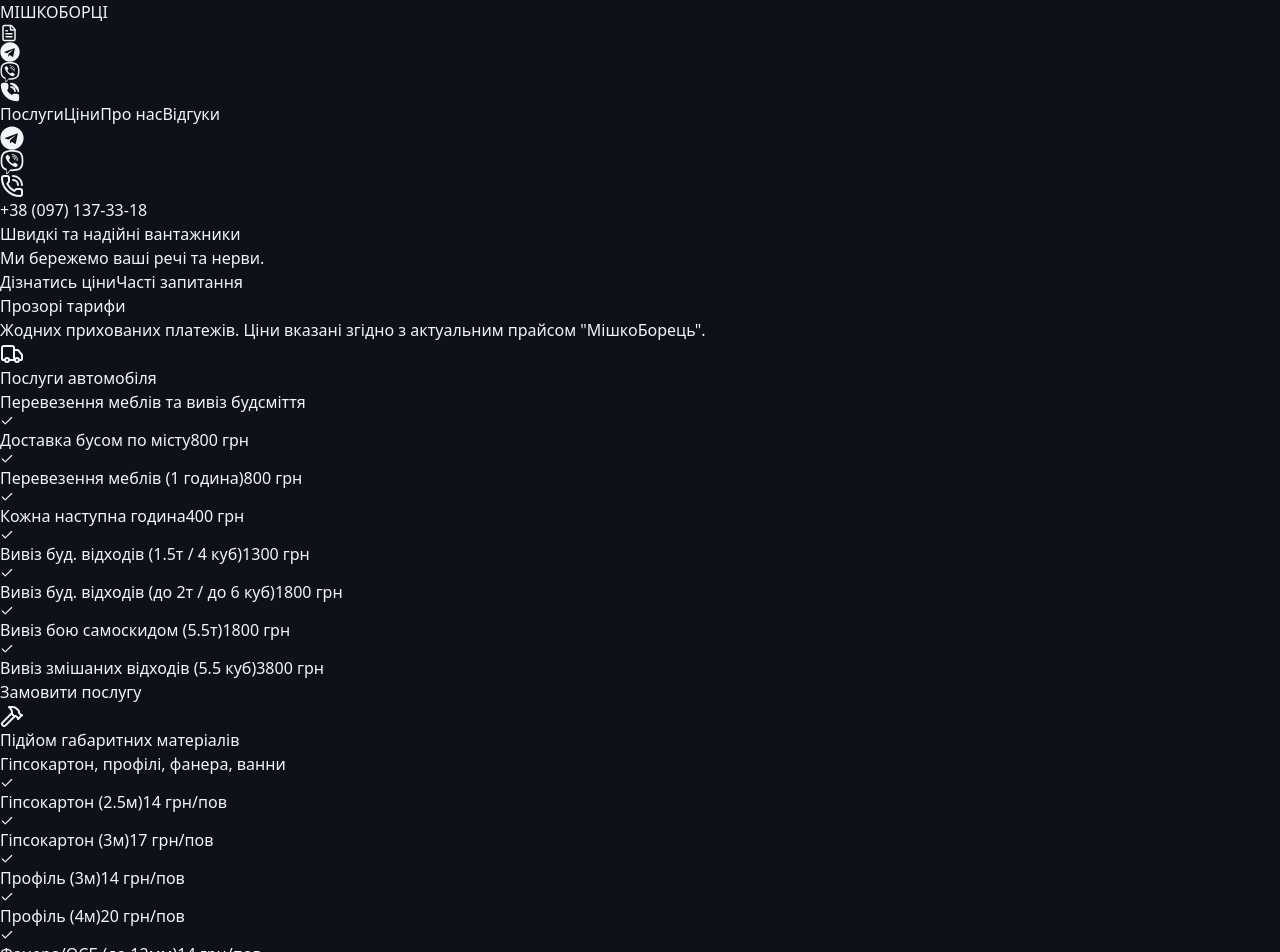
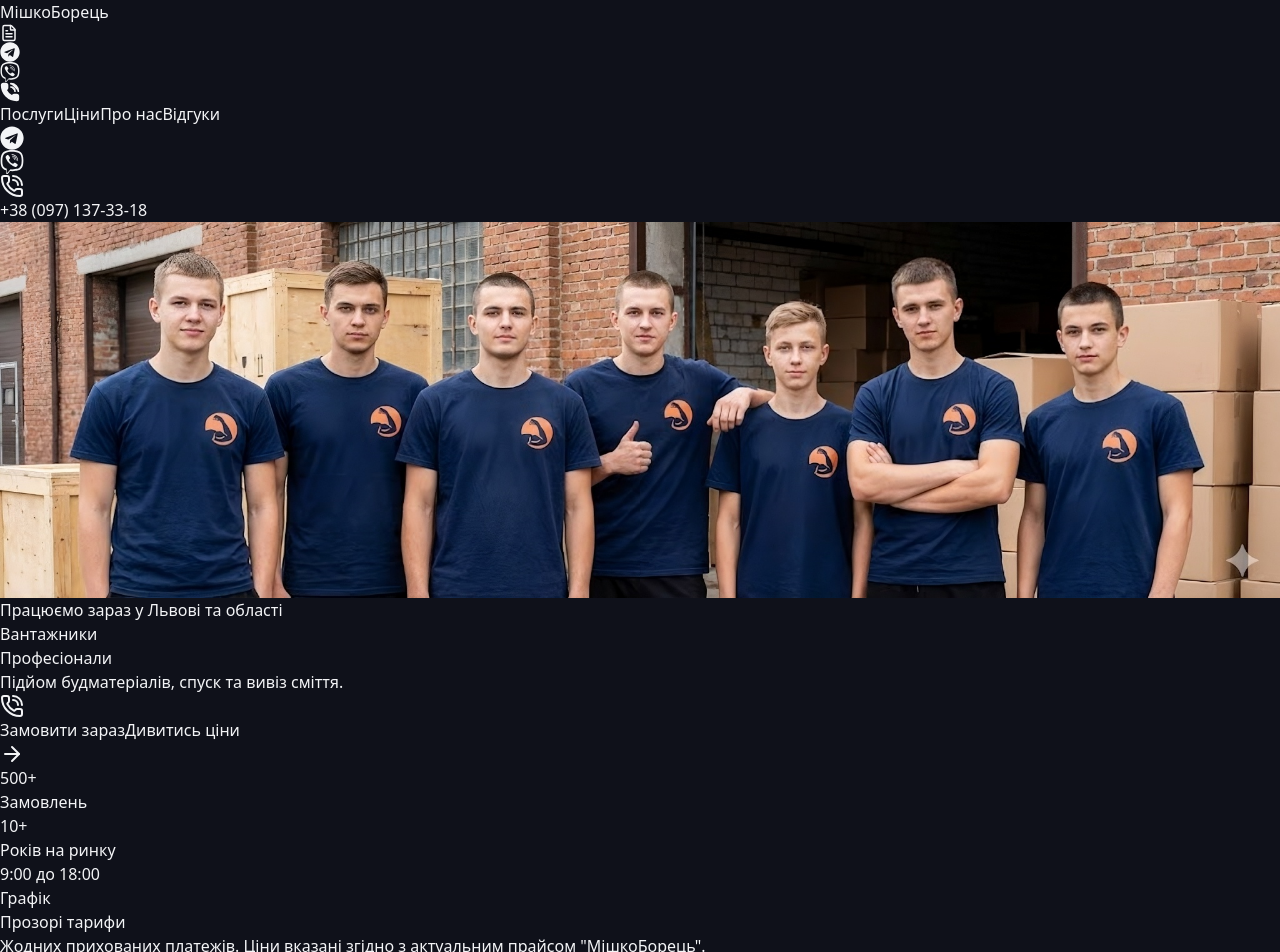
Before and after one commit to fiyzech/mishkoborci, a React (Vite) app: page / in a window 1280 px wide. Shown: the top 952 px of the page. Built offline with nearby package versions, Linux system fonts and the light colour scheme.

Commit message:
add bg photo to hero

```diff
--- a/src/components/About.tsx
+++ b/src/components/About.tsx
@@ -12,7 +12,7 @@ export const About: React.FC = () => {
             Про компанію
           </div>
           <h2 className="text-3xl md:text-4xl font-bold mb-6 leading-tight">
-            Чому обирають <span className="text-[#0096FF]">МішкоБорців</span>?
+            Чому обирають <span className="text-[#D8A25E]">МішкоБорців</span>?
           </h2>
           <p className="text-gray-400 mb-6 text-lg">
             Працюємо швидко, чітко і акуратно.
@@ -20,6 +20,9 @@ export const About: React.FC = () => {
 
           <ul className="space-y-4 mb-8">
             {[
+              "Більше 10-ти років на ринку",
+              "На постійній співпраці з клієнтами",
+              "Ринкові ціни",
               "Відповідальність за вантаж",
               "Фізично міцні та ввічливі працівники",
               "Подача машини протягом 30 хвилин",
--- a/src/components/Header.tsx
+++ b/src/components/Header.tsx
@@ -13,7 +13,7 @@ export const Header: React.FC = () => {
         {/* 1. ЛОГОТИП (Зліва) */}
         <a href="#hero" className="flex items-center gap-2 group cursor-pointer z-50 mr-2">
           <div className="text-xl md:text-2xl font-black tracking-wider uppercase select-none leading-none">
-            <span className="text-[#0096FF]">МІШКОБОРЦІ</span>
+            <span className="text-[#D8A25E]">МішкоБорець</span>
           </div>
         </a>
 
@@ -80,7 +80,7 @@ export const Header: React.FC = () => {
           <a href={`viber://chat?number=%2B${phoneNumber}`} className="text-[#7360F2] hover:text-white hover:-translate-y-1 transition-transform">
             <FaViber size={24} />
           </a>
-          <a href={`tel:${phoneNumber}`} className="flex items-center gap-2 text-[#FFD700] font-bold text-lg ml-2 hover:scale-105 transition-transform">
+          <a href={`tel:${phoneNumber}`} className="flex items-center gap-2 text-[#D8A25E] font-bold text-lg ml-2 hover:scale-105 transition-transform">
             <PhoneCall className="w-5 h-5" />
             {CONTACTS.phone}
           </a>
--- a/src/components/Hero.tsx
+++ b/src/components/Hero.tsx
@@ -1,28 +1,81 @@
 import React from 'react';
+import { ArrowRight, PhoneCall } from 'lucide-react';
+import { CONTACTS } from '../constants/data';
 
 export const Hero: React.FC = () => {
+  const phoneNumber = CONTACTS.phone.replace(/\D/g, '');
+
   return (
-    <section id="hero" className="bg-gray-100 py-20 md:py-32">
-      <div className="container mx-auto px-4 text-center">
-        <h1 className="text-4xl md:text-6xl font-bold text-gray-900 mb-6">
-          Швидкі та надійні вантажники
+    <section id="hero" className="relative min-h-[85vh] flex items-center pt-20 pb-12 overflow-hidden">
+
+      {/* 1. ФОНОВЕ ФОТО З ЗАТЕМНЕННЯМ */}
+      <div className="absolute inset-0 z-0">
+        <img
+          src="/team2.jpeg"
+          alt="Команда МішкоБорців"
+          className="w-full h-full object-cover object-center blur-[3px] scale-105"
+        />
+        <div className="absolute inset-0 bg-black/70"></div>
+        <div className="absolute bottom-0 left-0 w-full h-32 bg-gradient-to-t from-[#0f111a] to-transparent"></div>
+      </div>
+
+      <div className="container mx-auto px-4 relative z-20">
+        <div className="max-w-3xl mx-auto text-center md:text-left">
+
+          <div className="inline-flex items-center gap-2 px-3 py-1 rounded-full bg-[#FFD700]/10 text-[#FFD700] text-xs md:text-sm font-bold mb-6 border border-[#FFD700]/20 backdrop-blur-sm">
+            <span className="relative flex h-2 w-2">
+              <span className="animate-ping absolute inline-flex h-full w-full rounded-full bg-[#FFD700] opacity-75"></span>
+              <span className="relative inline-flex rounded-full h-2 w-2 bg-[#FFD700]"></span>
+            </span>
+            Працюємо зараз у Львові та області
+          </div>
+
+          <h1 className="text-4xl md:text-6xl lg:text-7xl font-black text-white leading-tight mb-6 drop-shadow-lg">
+            Вантажники <br/>
+            <span className="text-transparent bg-clip-text bg-gradient-to-r from-[#0096FF] to-[#00d4ff]">
+              Професіонали
+            </span>
           </h1>
-        <p className="text-xl text-gray-600 mb-8 max-w-2xl mx-auto">
-          Ми бережемо ваші речі та нерви.
+
+          <p className="text-gray-300 text-lg md:text-xl mb-8 max-w-xl leading-relaxed drop-shadow-md mx-auto md:mx-0">
+            Підйом будматеріалів, спуск та вивіз сміття.
+            {/* <span className="text-white font-semibold"> Ваші речі — в надійних руках.</span> */}
           </p>
-        <div className="flex justify-center gap-4">
+
+          <div className="flex flex-col sm:flex-row gap-4 justify-center md:justify-start">
+            <a
+              href={`tel:${phoneNumber}`}
+              className="flex items-center justify-center gap-3 bg-[#0096FF] hover:bg-[#007acc] text-white text-lg font-bold py-4 px-8 rounded-xl transition-all shadow-[0_0_20px_rgba(0,150,255,0.3)] hover:shadow-[0_0_30px_rgba(0,150,255,0.5)] active:scale-95"
+            >
+              <PhoneCall className="w-6 h-6" />
+              Замовити зараз
+            </a>
+
             <a
               href="#pricing"
-            className="bg-blue-600 text-white px-8 py-3 rounded-lg font-semibold hover:bg-blue-700 transition"
+              className="flex items-center justify-center gap-2 bg-white/10 hover:bg-white/20 text-white border border-white/20 text-lg font-semibold py-4 px-8 rounded-xl transition-all active:scale-95 backdrop-blur-md"
             >
-            Дізнатись ціни
+              Дивитись ціни
+              <ArrowRight className="w-5 h-5" />
             </a>
-          <a
-            href="#faq"
-            className="bg-white text-blue-600 border border-blue-600 px-8 py-3 rounded-lg font-semibold hover:bg-blue-50 transition"
-          >
-            Часті запитання
-          </a>
+          </div>
+
+          {/* Статистика знизу */}
+          <div className="mt-12 grid grid-cols-3 gap-4 border-t border-gray-700/50 pt-8">
+            <div>
+              <div className="text-2xl md:text-3xl font-black text-white">500+</div>
+              <div className="text-xs md:text-sm text-gray-400">Замовлень</div>
+            </div>
+            <div>
+              <div className="text-2xl md:text-3xl font-black text-[#FFD700]">10+</div>
+              <div className="text-xs md:text-sm text-gray-400">Років на ринку</div>
+            </div>
+            <div>
+              <div className="text-2xl md:text-3xl font-black text-[#0096FF]">9:00 до 18:00</div>
+              <div className="text-xs md:text-sm text-gray-400">Графік</div>
+            </div>
+          </div>
+
         </div>
       </div>
     </section>
```
Also changed, not shown: public/team2.jpeg (added). Lines whose indentation alone changed are shown as unchanged.
